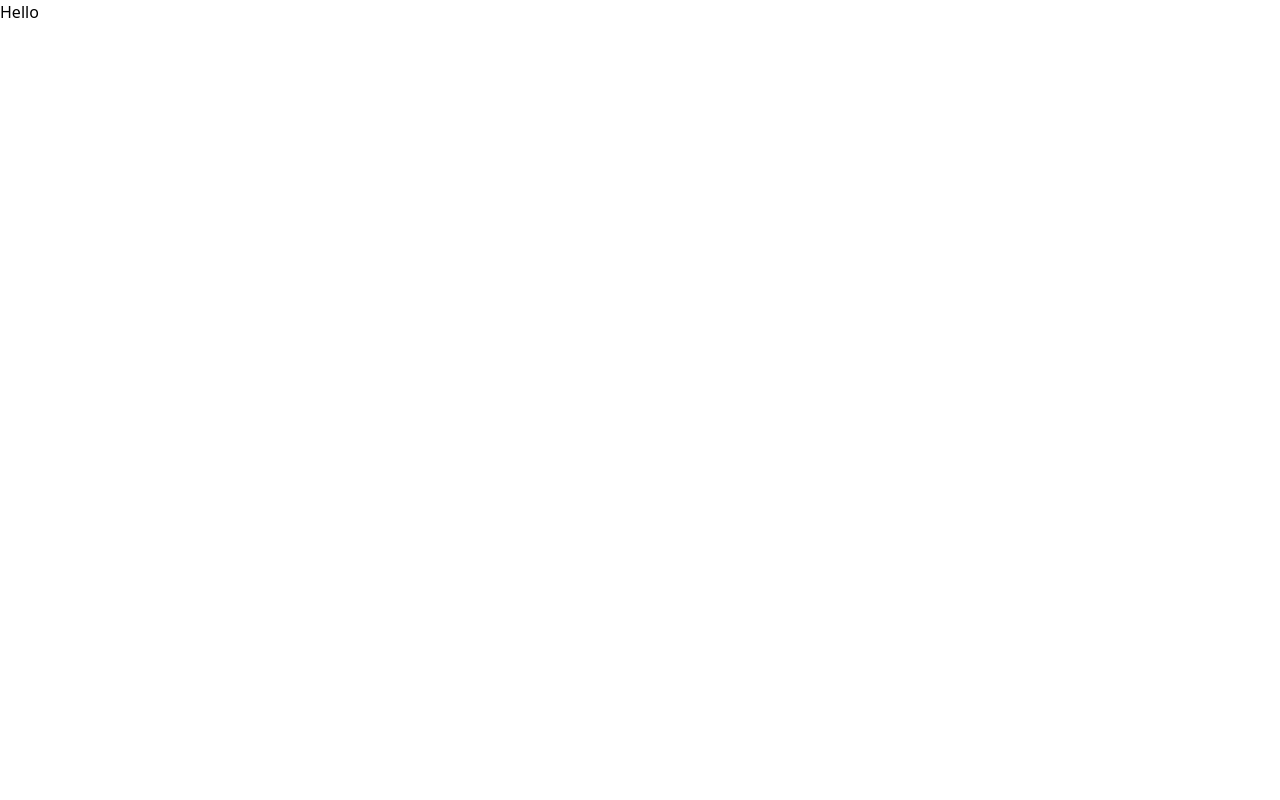
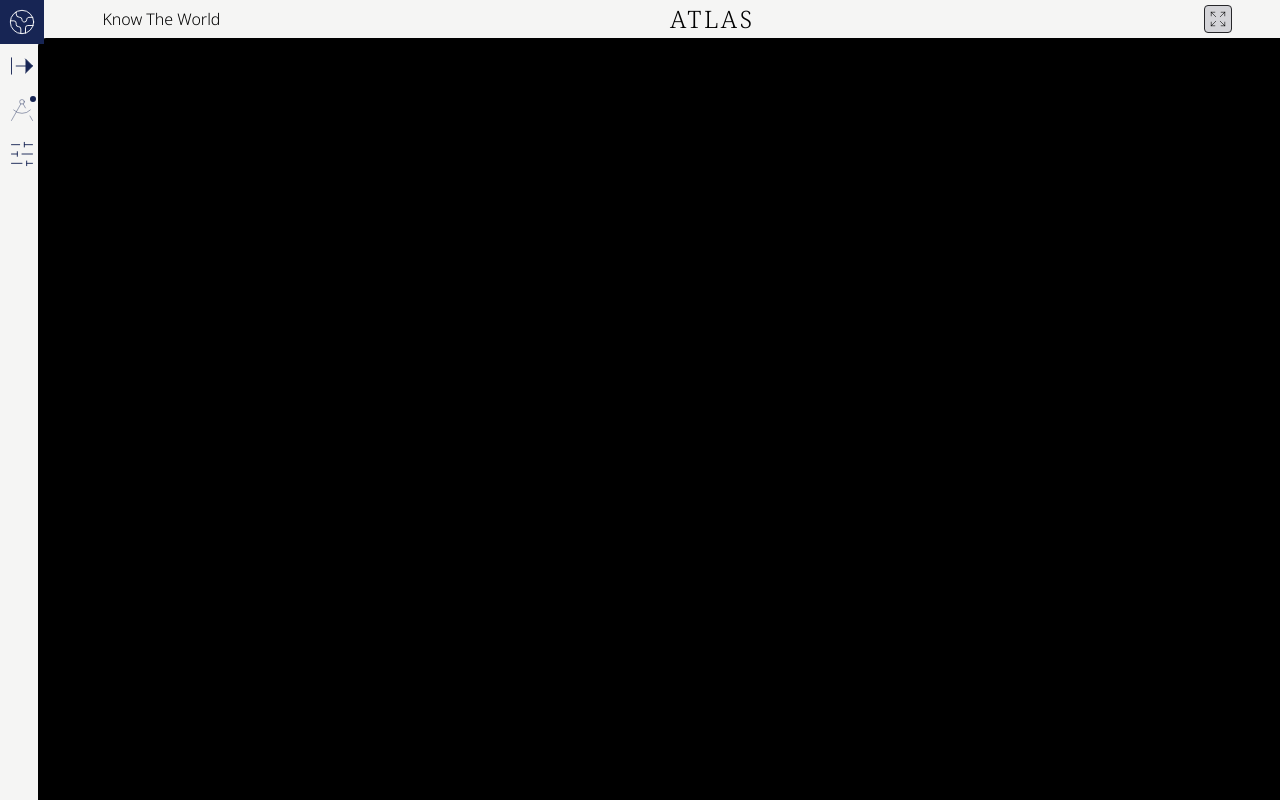
Before and after one commit to kemma011-209/Atlas, a Next.js app in the folder frontend/: page / in a window 1280 px wide. Built offline with nearby package versions, Linux system fonts and the light colour scheme.

Commit message:
Sidebar and main platfrom page setup

```diff
--- /dev/null
+++ b/frontend/app/(platform)/_components/sidebar/Buttons.tsx
@@ -0,0 +1,39 @@
+import React from "react";
+import {
+  ArrowRightFromLine,
+  Castle,
+  CircleUserRound,
+  DraftingCompass,
+  FileStack,
+  History,
+  Plus,
+  Settings,
+  SlidersHorizontal,
+  Type,
+  X,
+} from "lucide-react";
+
+const Buttons = () => {
+  return (
+    <div className="w-full h-full flex justify-between flex-col">
+      {/* Top Buttons */}
+      <div className="flex flex-col w-full">
+        {/* DraftingCompass Icon */}
+        <div className="relative group">
+          {/* Icon Container */}
+          <div className="w-full aspect-square flex justify-center items-center p-2 relative">
+            <div className="w-[0.35rem] h-[0.35rem] bg-blue-950 rounded-full absolute top-2 right-2"></div>
+            <DraftingCompass className="w-full h-full stroke-[0.8] text-blue-950 text-opacity-45" />
+          </div>
+        </div>
+
+        {/* SlidersHorizontal Icon */}
+        <div className="w-full aspect-square flex justify-center items-center p-2 group hover:bg-blue-950 transition duration-200">
+          <SlidersHorizontal className="w-full h-full stroke-[0.8] text-blue-950 fill-blue-950 group-hover:text-white group-hover:fill-white transition duration-200" />
+        </div>
+      </div>
+    </div>
+  );
+};
+
+export default Buttons;
--- /dev/null
+++ b/frontend/app/(platform)/_components/sidebar/ExpandedArea.tsx
@@ -0,0 +1,7 @@
+import React from "react";
+
+const ExpandedArea = () => {
+  return <div className="w-full h-full">ExpandedArea</div>;
+};
+
+export default ExpandedArea;
--- /dev/null
+++ b/frontend/app/(platform)/_components/sidebar/Sidebar.tsx
@@ -0,0 +1,93 @@
+"use client";
+import React from "react";
+import { motion } from "framer-motion";
+import { ArrowRightFromLine, Castle, Earth } from "lucide-react";
+import { useSidebarStore } from "@/stores/sidebarStore";
+import Buttons from "./Buttons";
+import { usePathname } from "next/navigation";
+
+const Sidebar: React.FC = () => {
+  const isExpanded = useSidebarStore((state) => state.isExpanded);
+  const toggleSidebar = useSidebarStore((state) => state.toggleSidebar);
+  const pathname = usePathname();
+
+  // Check if the current route is "/"
+  const isHomePage = pathname === "/";
+
+  return (
+    <div className="fixed top-0 left-0 h-full flex">
+      {/* Icon Container */}
+      <div className="w-11 h-full flex flex-col relative">
+        {/* Castle Icon and Conditional Merlin Title */}
+        <div className="fixed top-0 left-0 flex items-center z-50">
+          <div className="w-11 aspect-square flex justify-center items-center p-2 bg-blue-950">
+            <Earth className="w-full h-full stroke-[0.8] text-white " />
+          </div>
+        </div>
+
+        {/* Button Area */}
+        <div className="pt-11 w-full h-full flex flex-col">
+          {/* Spacer and Arrow Icon */}
+          <div
+            className="w-full aspect-square flex justify-center items-center p-2 group hover:bg-blue-950 cursor-pointer"
+            onClick={toggleSidebar}
+            role="button"
+            aria-expanded={isExpanded}
+            aria-controls="expandable-sidebar"
+            tabIndex={0}
+            onKeyDown={(e) => {
+              if (e.key === "Enter" || e.key === " ") {
+                toggleSidebar();
+              }
+            }}
+          >
+            <ArrowRightFromLine
+              className={`w-full h-full stroke-[0.8] text-blue-950 fill-blue-950 group-hover:text-white group-hover:fill-white transition-transform duration-200 ${
+                isExpanded ? "rotate-180" : ""
+              }`}
+            />
+          </div>
+          <Buttons />
+        </div>
+      </div>
+
+      {/* Expandable Div */}
+      <motion.div
+        id="expandable-sidebar"
+        className="h-full bg-stone-200"
+        initial={false}
+        animate={{
+          width: isExpanded ? "12vw" : "0px",
+          opacity: isExpanded ? 1 : 0,
+          overflow: isExpanded ? "visible" : "hidden",
+          borderLeftColor: isExpanded
+            ? "rgba(17, 24, 39, 1)"
+            : "rgba(17, 24, 39, 0)",
+          borderRightColor: isExpanded
+            ? "rgba(17, 24, 39, 1)"
+            : "rgba(17, 24, 39, 0)",
+        }}
+        transition={{
+          width: { type: "spring", stiffness: 300, damping: 30 },
+          opacity: { duration: 0.2, ease: "easeInOut" },
+          borderLeftColor: { duration: 0.2, ease: "easeInOut" },
+          borderRightColor: { duration: 0.2, ease: "easeInOut" },
+        }}
+        style={{
+          borderLeftWidth: 1,
+          borderRightWidth: 1,
+          borderStyle: "solid",
+          padding: isExpanded ? "inherit" : "0",
+        }}
+      >
+        {isExpanded && (
+          <div className="w-full h-full pt-10">
+            {/* The Expanded Div content goes here */}
+          </div>
+        )}
+      </motion.div>
+    </div>
+  );
+};
+
+export default Sidebar;
--- /dev/null
+++ b/frontend/app/(platform)/layout.tsx
@@ -0,0 +1,30 @@
+"use client";
+import React, { ReactNode } from "react";
+import { motion } from "framer-motion";
+import Sidebar from "./_components/sidebar/Sidebar";
+import { useSidebarStore } from "@/stores/sidebarStore";
+
+interface LayoutProps {
+  children?: ReactNode;
+}
+
+const Layout: React.FC<LayoutProps> = ({ children }) => {
+  const isExpanded = useSidebarStore((state) => state.isExpanded);
+
+  return (
+    <div className="w-screen h-screen relative bg-stone-100">
+      <Sidebar />
+      {/* Main Content */}
+      <motion.div
+        className="w-full h-full overflow-auto"
+        initial={false}
+        animate={{ paddingLeft: isExpanded ? "15vw" : "3vw" }}
+        transition={{ type: "spring", stiffness: 300, damping: 30 }}
+      >
+        {children}
+      </motion.div>
+    </div>
+  );
+};
+
+export default Layout;
--- /dev/null
+++ b/frontend/app/(platform)/page.tsx
@@ -0,0 +1,22 @@
+import { Expand } from "lucide-react";
+import React from "react";
+
+const page = () => {
+  return (
+    <div className="w-full h-full flex flex-col">
+      <div className="w-full h-10 px-12 pl-16 flex justify-between items-center">
+        <div className="text-md font-primary font-light">Know The World</div>
+        <h1 className="font-secondary font-light text-2xl tracking-[0.1em]">
+          ATLAS
+        </h1>
+        <div className="w-7 h-7 rounded bg-zinc-300 border-zinc-800 border flex justify-center items-center p-1">
+          {" "}
+          <Expand className=" stroke-[0.8]" />
+        </div>
+      </div>
+      <div className="w-full h-full bg-black rounded-tl-lg"> </div>
+    </div>
+  );
+};
+
+export default page;
--- /dev/null
+++ b/frontend/app/graphdev/page.tsx
@@ -0,0 +1,11 @@
+import React from "react";
+
+const page = () => {
+  return (
+    <div className="w-screen h-screen ">
+      <div className="w-full h-full bg-zinc-900"> </div>
+    </div>
+  );
+};
+
+export default page;
--- a/frontend/app/home/page.tsx
+++ b/frontend/app/home/page.tsx
@@ -1,9 +1,9 @@
-import React from "react";
-
 const Page = () => {
   return (
-    <div className="w-full h-full flex justify-center items-center bg-zinc-200">
-      <div className=" flex flex-col space-y-2 justify-center text-center">
+    <div className="w-screen h-screen flex justify-center items-center bg-zinc-200 overflow-hidden">
+      <div className="w-full h-full flex flex-col space-y-4 justify-center items-center">
+        <div className="w-64 h-64 bg-black"></div>
+        <div className="flex flex-col justify-center space-y-2 text-center">
           <h1 className="text-center text-6xl tracking-[0.1em] font-secondary">
             ATLAS
           </h1>
@@ -12,6 +12,7 @@ const Page = () => {
           </h3>
         </div>
       </div>
+    </div>
   );
 };
 
--- a/frontend/app/layout.tsx
+++ b/frontend/app/layout.tsx
@@ -8,7 +8,7 @@ export default function RootLayout({
 }>) {
   return (
     <html lang="en">
-      <body className="w-screen h-screen">{children}</body>
+      <body className="">{children}</body>
     </html>
   );
 }
--- a/frontend/app/page.tsx
+++ /dev/null
@@ -1,5 +0,0 @@
-import Image from "next/image";
-
-export default function Home() {
-  return <div>Hello</div>;
-}
--- /dev/null
+++ b/frontend/stores/sidebarStore.ts
@@ -0,0 +1,19 @@
+import { create } from "zustand";
+import { persist } from "zustand/middleware";
+
+interface SidebarState {
+  isExpanded: boolean;
+  toggleSidebar: () => void;
+}
+
+export const useSidebarStore = create<SidebarState>()(
+  persist(
+    (set) => ({
+      isExpanded: false,
+      toggleSidebar: () => set((state) => ({ isExpanded: !state.isExpanded })),
+    }),
+    {
+      name: "sidebar-storage",
+    }
+  )
+);
```
Also changed, not shown: frontend/package.json (+11 -6 lines), 1 other file (tests, documents, lock files or other folders). Lines whose indentation alone changed are shown as unchanged.
